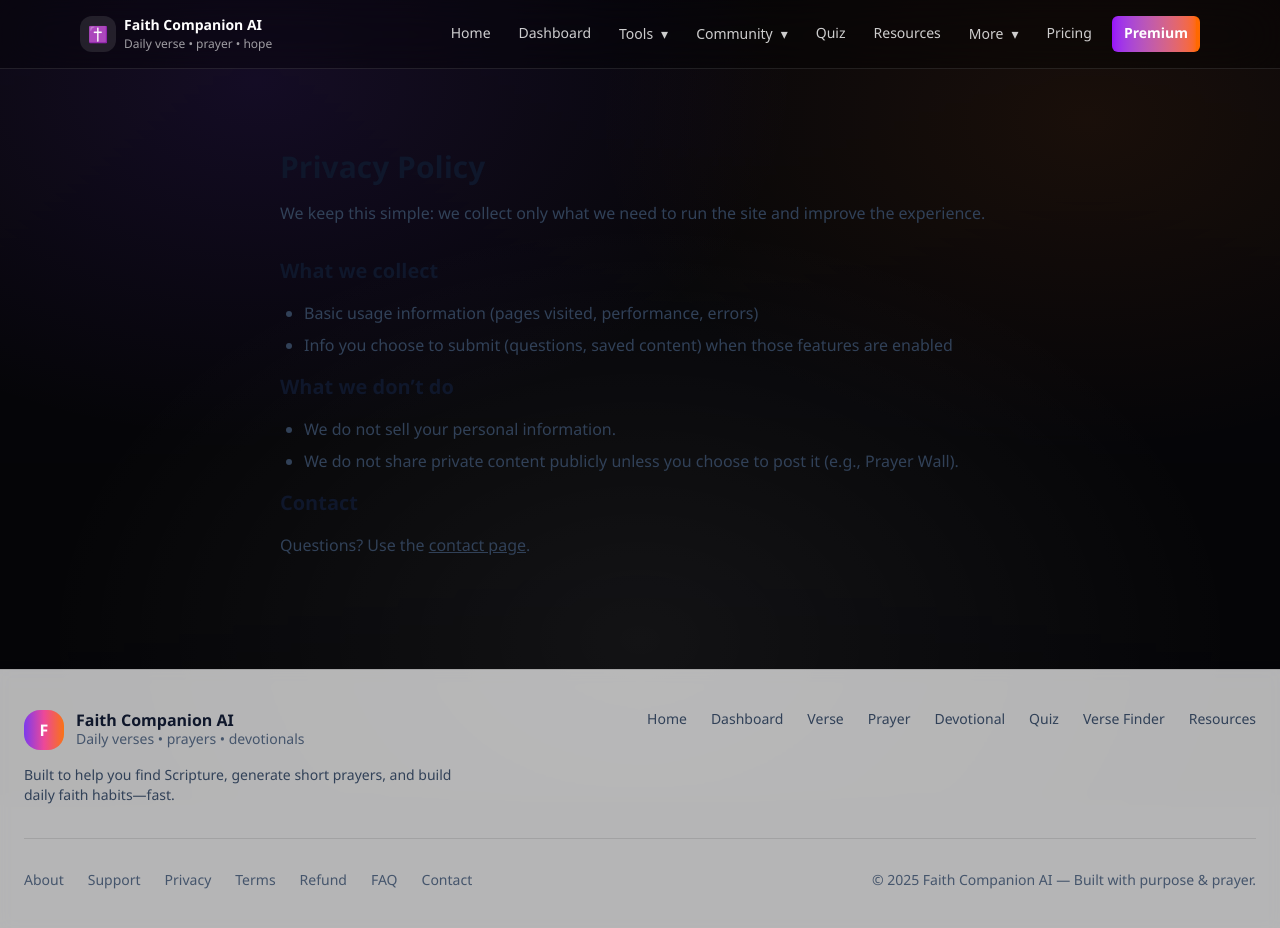
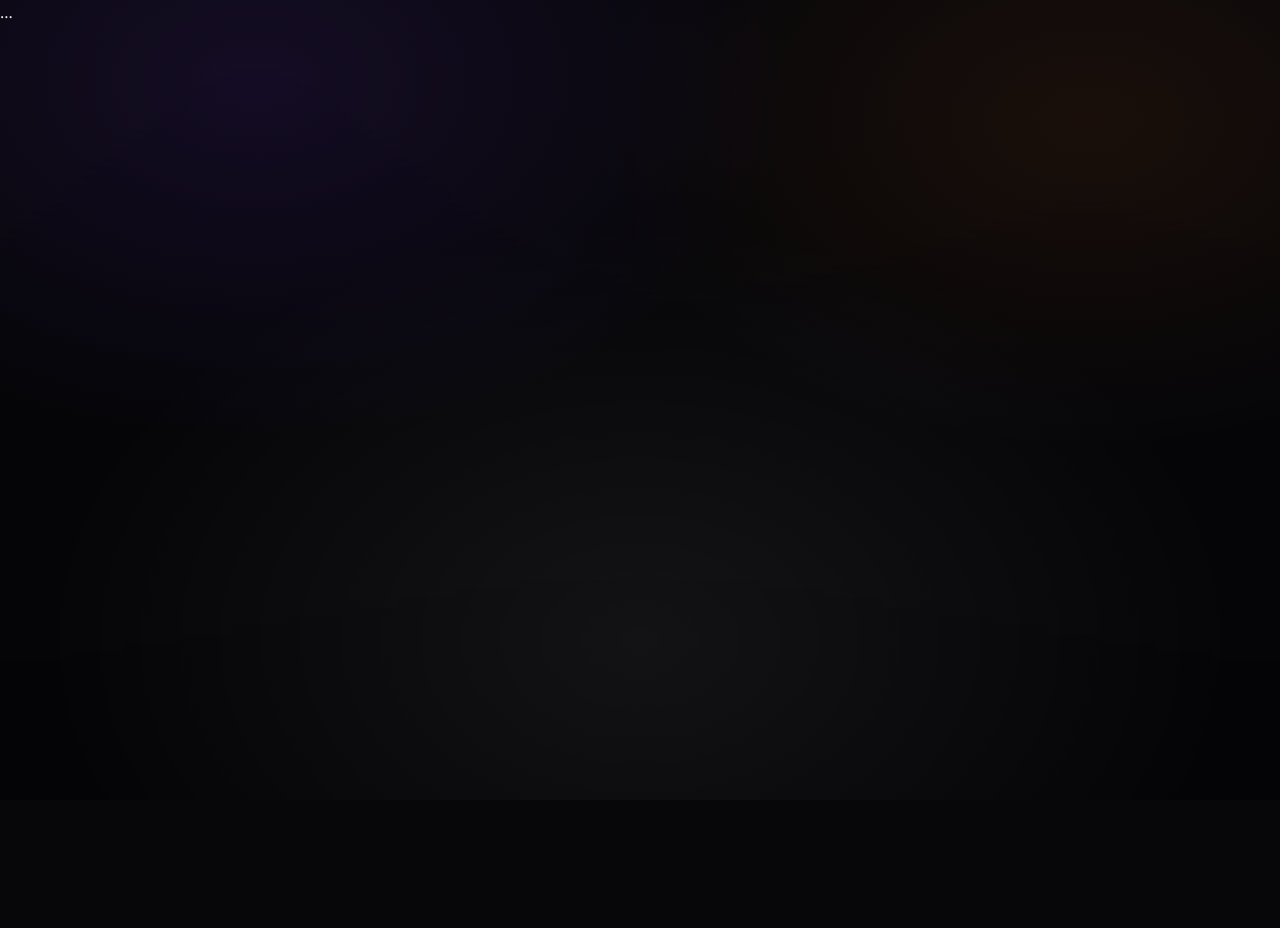
Before and after one commit to Tunjilor/faithcompanionai, a Next.js app: page /privacy in a window 1280 px wide. Shown: the top 928 px of the page. After the commit the page ends 800 px from the top, so only its background shows below. Built offline with nearby package versions, Linux system fonts and the light colour scheme.

Commit message:
Update layout.tsx

```diff
--- a/src/app/layout.tsx
+++ b/src/app/layout.tsx
@@ -14,19 +14,11 @@ export default function RootLayout({
 }) {
   return (
     <html lang="en" suppressHydrationWarning>
-      <body className="min-h-screen bg-fc text-fc-foreground">
-        {/* Subtle global background */}
-        <div className="fc-bg" />
+      <body className="min-h-screen bg-fc text-fc">
+  <div className="fc-bg" />
+  ...
+</body>
 
-        <Navbar />
-
-        {/* Consistent page container */}
-        <main className="mx-auto w-full max-w-6xl px-4 pb-16 pt-8 md:px-6">
-          {children}
-        </main>
-
-        <Footer />
-      </body>
     </html>
   );
 }
```
